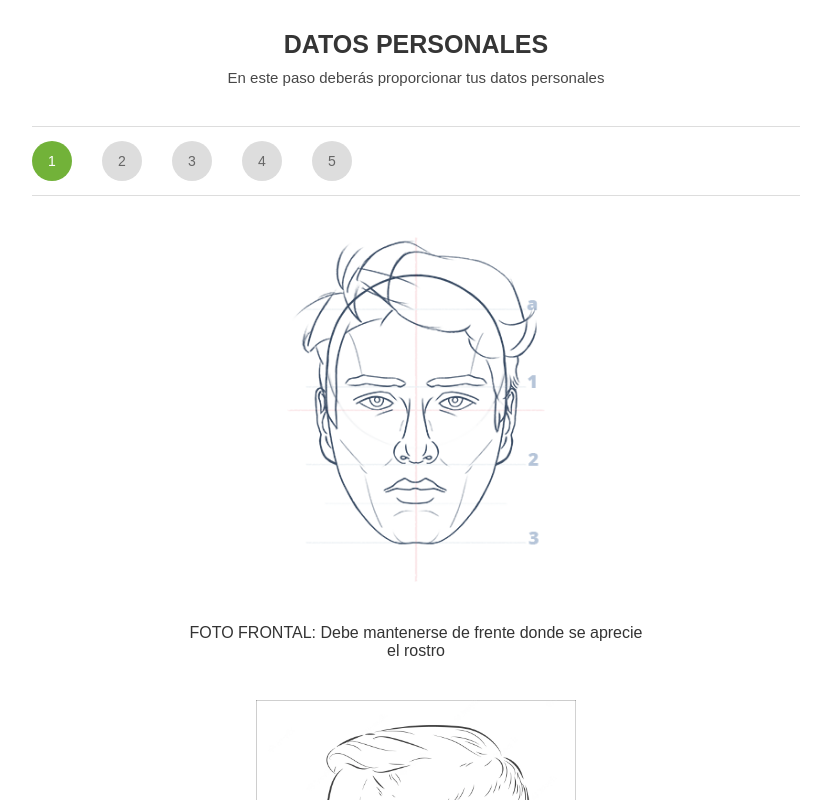
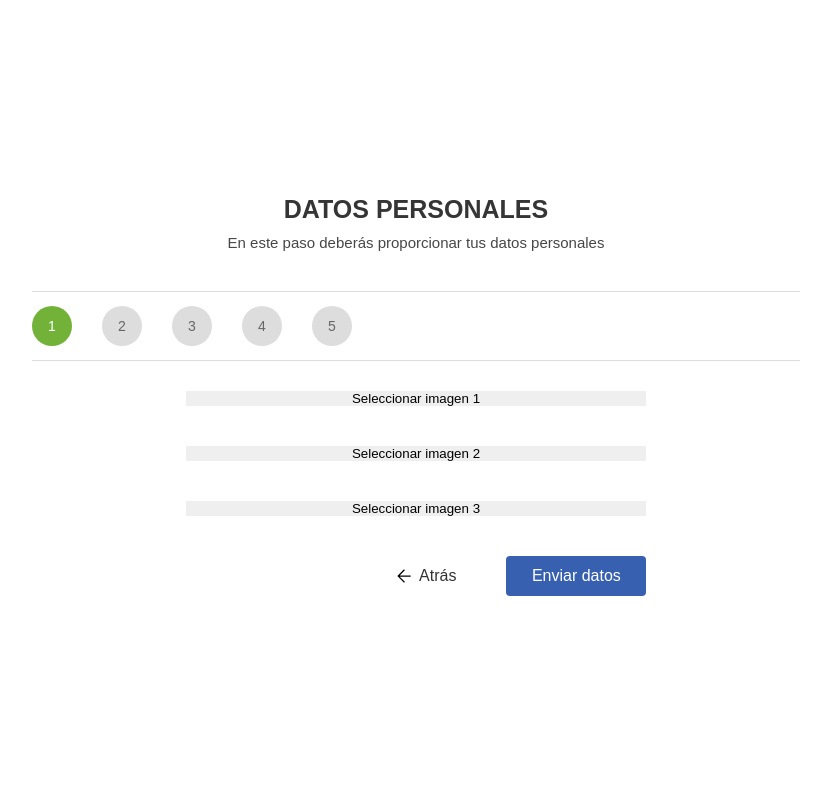
Before and after one commit to MiguelT18/consulta-en-linea, a React (Create React App) app: page /tercer-paso in a window 1280 px wide. Shown: the top 800 px of the page, without its empty margins (224-1055 px from the left). Built offline with nearby package versions, Linux system fonts and the light colour scheme.

Commit message:
lógica del formulario3 casi terminada, añadi los estados de las imagenes cuando el usuario las sube

```diff
--- a/src/views/Paso3/Formulario3/Formulario3.jsx
+++ b/src/views/Paso3/Formulario3/Formulario3.jsx
@@ -3,32 +3,91 @@ import img1 from "../../../assets/images/rostro-frontal.png";
 import img2 from "../../../assets/images/rostro-perfil.png";
 import img3 from "../../../assets/images/rostro-abajo.png";
 import { Link } from "react-router-dom";
+import { useState, useRef } from "react";
 
 export const Formulario3 = () => {
+  const [img1Subida, setImg1Subida] = useState(false);
+  const [img2Subida, setImg2Subida] = useState(false);
+  const [img3Subida, setImg3Subida] = useState(false);
+  const [img1, setImg1] = useState();
+  const [img2, setImg2] = useState();
+  const [img3, setImg3] = useState();
+  const inputFile1 = useRef();
+  const inputFile2 = useRef();
+  const inputFile3 = useRef();
+
+  function handleImg1Upload() {
+    setImg1(URL.createObjectURL(inputFile1.target.files[0]));
+    setImg1Subida(true);
+  }
+  function handleImg2Upload() {
+    setImg1(URL.createObjectURL(inputFile2.target.files[0]));
+    setImg1Subida(true);
+  }
+  function handleImg3Upload() {
+    setImg1(URL.createObjectURL(inputFile3.target.files[0]));
+    setImg1Subida(true);
+  }
+
   return (
     <div className="Formulario3">
+      {img1Subida ? (
         <div className="Frontal">
           <img src={img1} alt="Subir foto frontal de su rostro." />
           <p>
             FOTO FRONTAL: Debe mantenerse de frente donde se aprecie el rostro
           </p>
         </div>
+      ) : null}
+      <button>
+        <label htmlFor="img1-upload">Seleccionar imagen 1</label>
+        <input
+          type="file"
+          id="img1-upload"
+          onChange={handleImg1Upload}
+          hidden
+        />
+      </button>
+
+      {img2Subida ? (
         <div className="Perfil">
           <img src={img2} alt="Subir foto de perfil de su rostro." />
           <p>
             FOTO DE PERFIL: Gire el rostro donde se aprecie la parte izquierda.
           </p>
         </div>
+      ) : null}
+      <button>
+        <label htmlFor="img2-upload">Seleccionar imagen 2</label>
+        <input
+          type="file"
+          id="img2-upload"
+          onChange={handleImg2Upload}
+          hidden
+        />
+      </button>
+
+      {img3Subida ? (
         <div className="Base">
           <img
             src={img3}
             alt="Subir foto donde se puedan ver las fosas nasales."
           />
           <p>
-          FOTO DE BASE: Debe inclinar hacia arriba el rostro donde puedan verse
-          las fosas nasales.
+            FOTO DE BASE: Debe inclinar hacia arriba el rostro donde puedan
+            verse las fosas nasales.
           </p>
         </div>
+      ) : null}
+      <button>
+        <label htmlFor="img3-upload">Seleccionar imagen 3</label>
+        <input
+          type="file"
+          id="img3-upload"
+          onChange={handleImg3Upload}
+          hidden
+        />
+      </button>
 
       <div className="Botones">
         <Link to="/segundo-paso" className="AtrasBoton">
```
Lines whose indentation alone changed are shown as unchanged.
